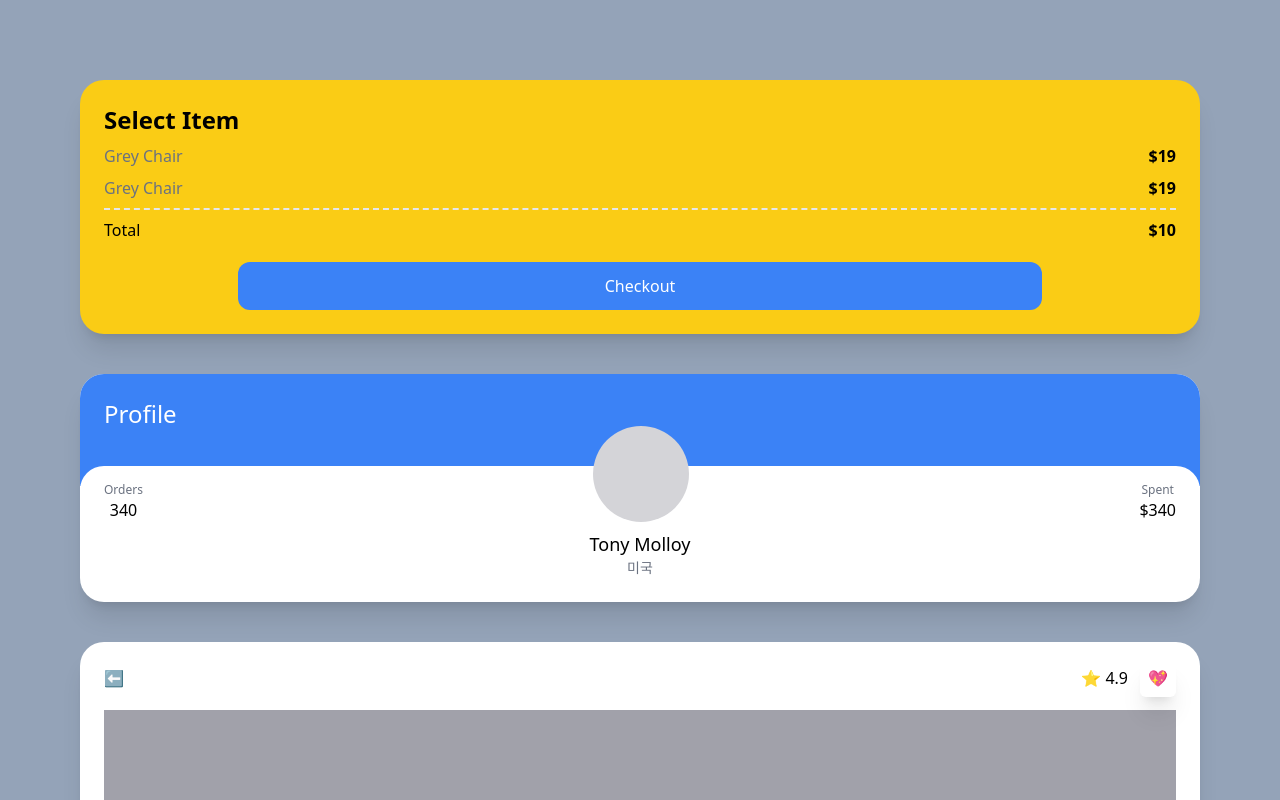
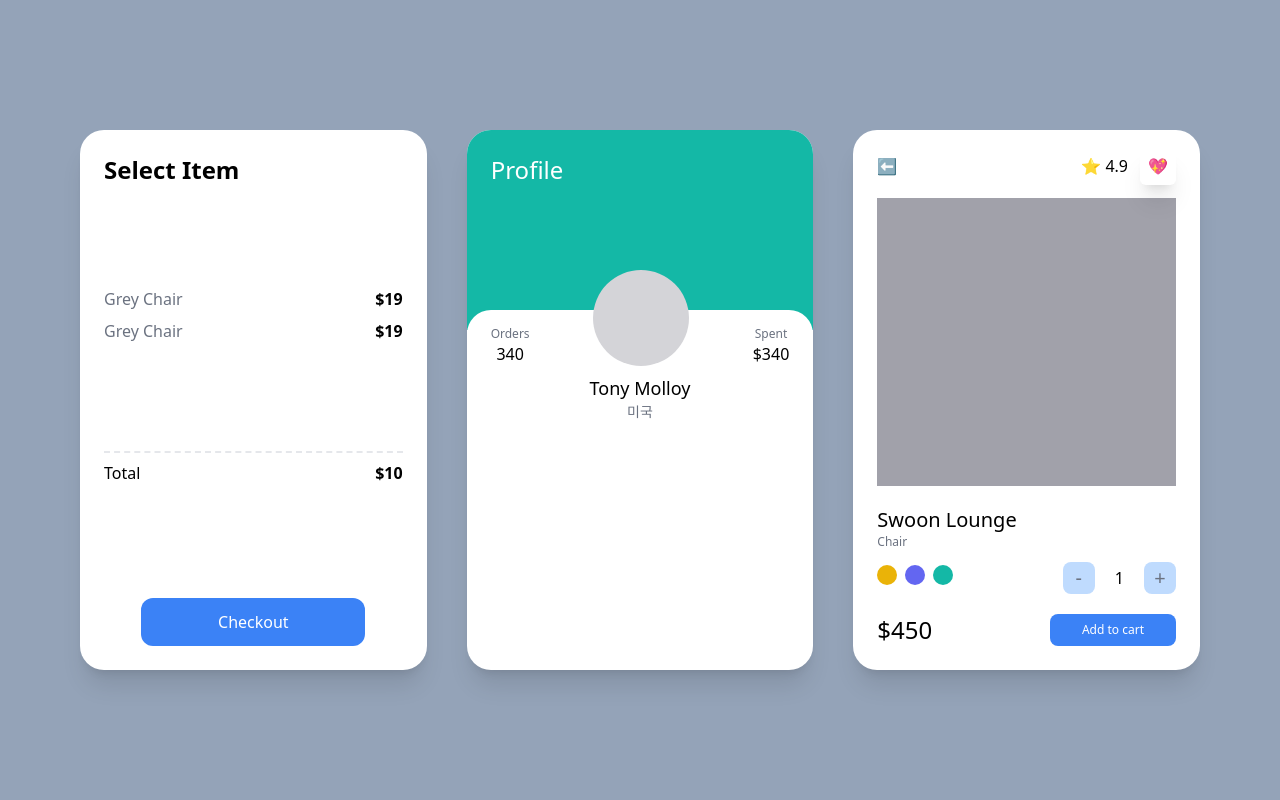
Before and after one commit to MeluvRose/clone-carrot, a Next.js app: page / in a window 1280 px wide. Shown: the top 800 px of the page. Built offline with nearby package versions, Linux system fonts and the light colour scheme.

Commit message:
#4.10 Responsive Modifiers part 2

```diff
--- a/pages/index.tsx
+++ b/pages/index.tsx
@@ -1,8 +1,8 @@
 import { NextPage } from "next";
 const Home: NextPage = () => {
   return (
-    <div className="bg-slate-400 py-20 px-20 grid gap-10 min-h-screen">
-      <div className="bg-white sm:hover:bg-pink-800 sm:bg-red-400 md:bg-teal-400 lg:bg-indigo-400 xl:bg-yellow-400 2xl:bg-pink-500  p-6 rounded-3xl shadow-xl">
+    <div className="bg-slate-400 lg:place-content-center py-20 px-20 grid gap-10 lg:grid-cols-2 xl:grid-cols-3 min-h-screen">
+      <div className="bg-white flex flex-col justify-between p-6 rounded-3xl shadow-xl">
         <span className="font-semibold text-2xl">Select Item</span>
         <ul>
           <div className="flex justify-between my-2 ">
@@ -30,7 +30,7 @@ const Home: NextPage = () => {
         </button>
       </div>
       <div className="bg-white overflow-hidden rounded-3xl shadow-xl group">
-        <div className="bg-blue-500 p-6 pb-14">
+        <div className="portrait:bg-indigo-600 landscape:bg-teal-500 p-6 pb-14 xl:pb-36">
           <span className="text-white text-2xl">Profile</span>
         </div>
         <div className="rounded-3xl p-6 bg-white relative -top-5">
@@ -51,7 +51,7 @@ const Home: NextPage = () => {
           </div>
         </div>
       </div>
-      <div className="bg-white p-6 rounded-3xl shadow-xl">
+      <div className="bg-white p-6 rounded-3xl shadow-xl lg:col-span-2 xl:col-span-1">
         <div className="flex mb-5 justify-between items-center">
           <span>⬅️</span>
           <div className="space-x-3">
```
